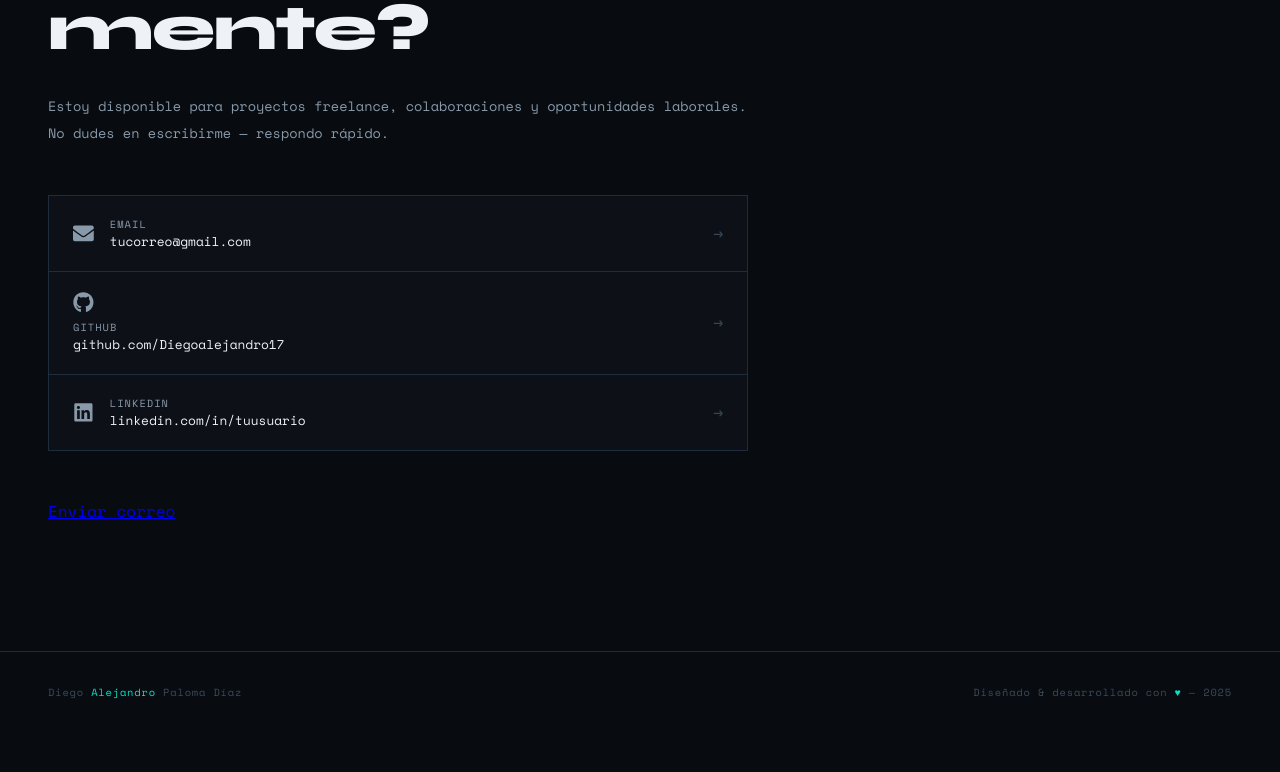
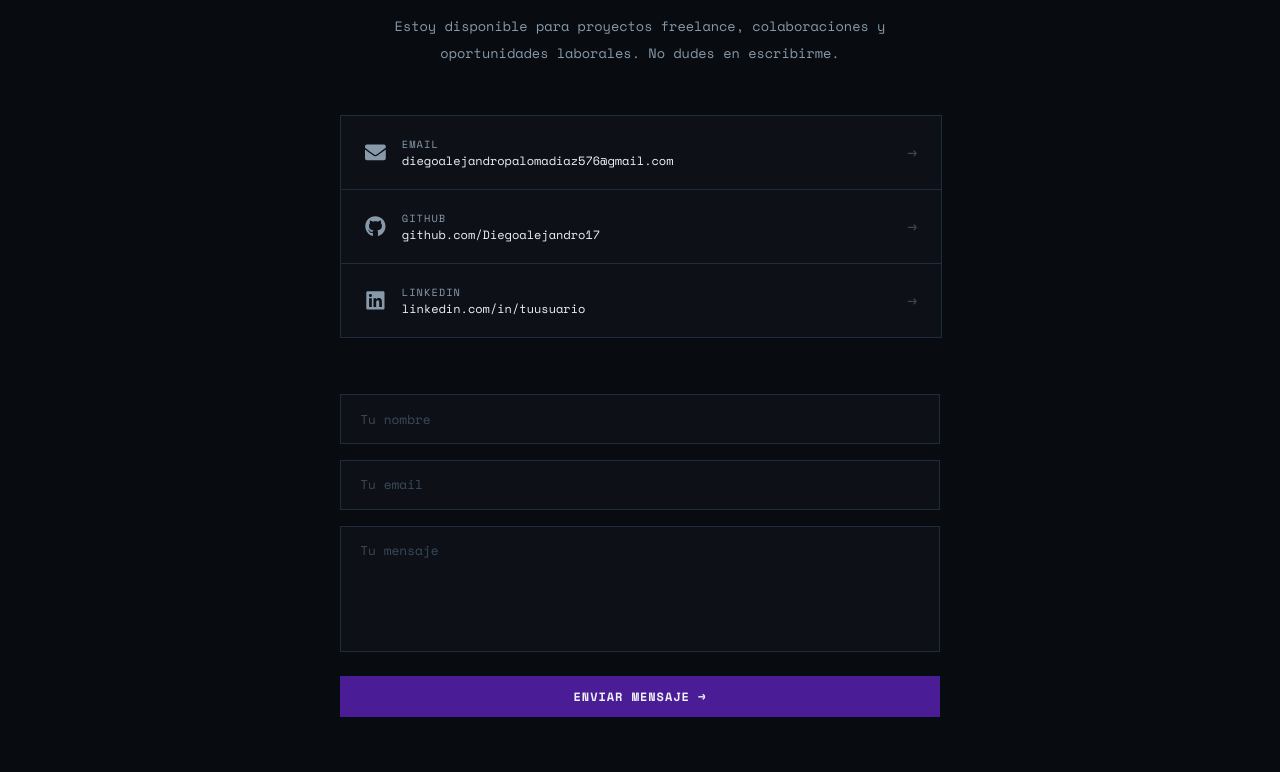
Before and after one commit to Diegoalejandro17/portfolio, a Next.js app: page / in a window 1280 px wide. Shown: the part 3908-4680 px from the top of the page. Before the commit the page ends 4640 px from the top, so only its background shows below. Built offline with nearby package versions, Linux system fonts and the light colour scheme.

Commit message:
Email sending via emailJS is added

```diff
--- a/package.json
+++ b/package.json
@@ -9,6 +9,7 @@
     "lint": "eslint"
   },
   "dependencies": {
+    "@emailjs/browser": "^4.4.1",
     "next": "16.1.6",
     "react": "19.2.3",
     "react-dom": "19.2.3",
--- a/src/components/Contact.js
+++ b/src/components/Contact.js
@@ -1,35 +1,63 @@
+'use client'
+
+import { useState } from 'react'
+import emailjs from '@emailjs/browser'
 import styles from './Contact.module.css'
 import { FaGithub, FaLinkedin, FaEnvelope } from 'react-icons/fa'
 
+export default function Contact() {
+  const [form, setForm] = useState({ from_name: '', from_email: '', message: '' })
+  const [status, setStatus] = useState('')
 
-export default function Contact() {
+  const handleChange = (e) => {
+    setForm({ ...form, [e.target.name]: e.target.value })
+  }
+
+  const handleSubmit = async (e) => {
+    e.preventDefault()
+    setStatus('sending')
+    try {
+      await emailjs.send(
+        process.env.NEXT_PUBLIC_EMAILJS_SERVICE_ID,
+        process.env.NEXT_PUBLIC_EMAILJS_TEMPLATE_ID,
+        form,
+        process.env.NEXT_PUBLIC_EMAILJS_PUBLIC_KEY
+      )
+      setStatus('success')
+      setForm({ from_name: '', from_email: '', message: '' })
+    } catch (error) {
+      setStatus('error')
+    }
+  }
+
   return (
     <section className={styles.contact} id="contact">
       <div className={styles.sectionLabel}>
         <span>04</span> Contacto
       </div>
       <div className={styles.inner}>
-                <h2 className={styles.sectionTitle}>¿Tienes un<br />proyecto en mente?</h2>
+  <h2 className={styles.sectionTitle}>¿Tienes un<br />proyecto?</h2>
   <p className={styles.desc}>
     Estoy disponible para proyectos freelance, colaboraciones y
-                    oportunidades laborales. No dudes en escribirme — respondo rápido.
+    oportunidades laborales. No dudes en escribirme.
   </p>
+  <div className={styles.grid}>
     <div className={styles.links}>
-                    <a href="diegoalejandropalomadiaz576@gmail.com" className={styles.linkRow}>
+      <a href="mailto:diegoalejandropalomadiaz576@gmail.com" className={styles.linkRow}>
         <div className={styles.linkLeft}>
           <FaEnvelope className={styles.linkIcon} />
           <div>
             <div className={styles.linkLabel}>Email</div>
-                                <div className={styles.linkValue}>tucorreo@gmail.com</div>
+            <div className={styles.linkValue}>diegoalejandropalomadiaz576@gmail.com</div>
           </div>
         </div>
         <span className={styles.arrow}>→</span>
       </a>
-                    <a href="https://github.com/Diegoalejandro17" target="-blank" className={styles.linkRow}>
-                        <div className={styles.Left}>
+      <a href="https://github.com/Diegoalejandro17" target="_blank" className={styles.linkRow}>
+        <div className={styles.linkLeft}>
           <FaGithub className={styles.linkIcon} />
           <div>
-                                <div className={styles.linkLabel}>Github</div>
+            <div className={styles.linkLabel}>GitHub</div>
             <div className={styles.linkValue}>github.com/Diegoalejandro17</div>
           </div>
         </div>
@@ -46,9 +74,47 @@ export default function Contact() {
         <span className={styles.arrow}>→</span>
       </a>
     </div>
-                <a href="mailto:diegoalejandropalomadiaz576@gmail.com" className={styles.btn}>
-                    Enviar correo
-                </a>
+    <form onSubmit={handleSubmit} className={styles.form}>
+      <div className={styles.formGroup}>
+        <input
+          type="text"
+          name="from_name"
+          placeholder="Tu nombre"
+          value={form.from_name}
+          onChange={handleChange}
+          required
+          className={styles.input}
+        />
+      </div>
+      <div className={styles.formGroup}>
+        <input
+          type="email"
+          name="from_email"
+          placeholder="Tu email"
+          value={form.from_email}
+          onChange={handleChange}
+          required
+          className={styles.input}
+        />
+      </div>
+      <div className={styles.formGroup}>
+        <textarea
+          name="message"
+          placeholder="Tu mensaje"
+          value={form.message}
+          onChange={handleChange}
+          required
+          rows={5}
+          className={styles.textarea}
+        />
+      </div>
+      <button type="submit" className={styles.btn} disabled={status === 'sending'}>
+        {status === 'sending' ? 'Enviando...' : 'Enviar mensaje →'}
+      </button>
+      {status === 'success' && <p className={styles.success}>¡Mensaje enviado! Te respondo pronto 🚀</p>}
+      {status === 'error' && <p className={styles.error}>Hubo un error, intenta de nuevo.</p>}
+    </form>
+  </div>
 </div>
     </section>
   )
--- a/src/components/Contact.module.css
+++ b/src/components/Contact.module.css
@@ -1,10 +1,11 @@
 .contact {
-    padding: 8rem 3rem;
+  padding: 8rem 1.5rem;
   background: var(--bg);
 }
 
+/* Label superior */
 .sectionLabel {
-    display:flex;
+  display: flex;
   align-items: center;
   gap: 1rem;
   font-size: 0.65rem;
@@ -12,39 +13,59 @@
   text-transform: uppercase;
   color: var(--cyan);
   margin-bottom: 1rem;
+  max-width: 600px;
+  margin-left: auto;
+  margin-right: auto;
 }
 
 .sectionLabel span {
   color: var(--gray2);
 }
 
+/* Contenedor */
 .inner {
-    max-width: 700px;
+  max-width: 600px;
+  margin: 0 auto;
+  width: 100%;
 }
 
+/* Grid principal */
+.grid {
+  display: flex;
+  flex-direction: column;
+  gap: 2rem;
+  width: 100%;
+}
+
+/* Título */
 .sectionTitle {
-    font-family: var(--font-display );
+  font-family: var(--font-display);
   font-size: clamp(2rem, 5vw, 4rem);
   font-weight: 800;
   letter-spacing: -2px;
   line-height: 1;
-    margin-bottom: 2rem;
+  margin-bottom: 1rem;
+  text-align: center;
 }
 
+/* Descripción */
 .desc {
   font-size: 0.85rem;
   color: var(--gray);
   line-height: 2;
   margin-bottom: 3rem;
+  text-align: center;
 }
 
+/* Links */
 .links {
   display: flex;
   flex-direction: column;
   gap: 1px;
   background: var(--border);
   border: 1px solid var(--border);
-    margin-bottom: 3rem;
+  width: 100%;
+  margin-bottom: 1.5rem;
 }
 
 .linkRow {
@@ -65,11 +86,13 @@
   display: flex;
   align-items: center;
   gap: 1rem;
+  min-width: 0;
 }
 
 .linkIcon {
   font-size: 1.3rem;
   color: var(--gray);
+  flex-shrink: 0;
   transition: color 0.3s;
 }
 
@@ -85,35 +108,86 @@
 }
 
 .linkValue {
-    font-size: 0.8rem;
+  font-size: 0.75rem;
   color: var(--white);
   transition: color 0.3s;
+  word-break: break-all;
 }
 
 .linkRow:hover .linkValue {
-    color: var(--purple-hover)
+  color: var(--purple-hover);
 }
 
 .arrow {
   color: var(--gray2);
   font-size: 1rem;
+  flex-shrink: 0;
   transition: transform 0.3s, color 0.3s;
 }
 
 .linkRow:hover .arrow {
-    transform: inline-flex;
+  transform: translateX(4px);
+  color: var(--purple-hover);
+}
+
+/* Formulario */
+.form {
+  display: flex;
+  flex-direction: column;
+  gap: 1rem;
+  width: 100%;
+}
+
+.formGroup {
+  display: flex;
+  flex-direction: column;
+}
+
+/* Inputs */
+.input,
+.textarea {
+  background: var(--bg2);
+  border: 1px solid var(--border);
+  color: var(--white);
+  font-family: var(--font-mono);
+  font-size: 0.8rem;
+  padding: 0.9rem 1.2rem;
+  outline: none;
+  transition: border-color 0.3s;
+  resize: none;
+  width: 100%;
+  box-sizing: border-box; /* 🔥 ARREGLO IMPORTANTE */
+}
+
+.input:focus,
+.textarea:focus {
+  border-color: var(--purple);
+}
+
+.input::placeholder,
+.textarea::placeholder {
+  color: var(--gray2);
+}
+
+/* Botón */
+.btn {
+  display: flex;
   align-items: center;
+  justify-content: center;
   gap: 0.5rem;
   padding: 0.75rem 1.75rem;
   font-family: var(--font-mono);
   font-size: 0.75rem;
   letter-spacing: 0.08em;
   text-transform: uppercase;
-    text-decoration: none;
   font-weight: 700;
   background: var(--purple);
   color: var(--white);
+  border: none;
+  cursor: pointer;
   transition: all 0.3s;
+  margin-top: 0.5rem;
+  width: 100%;
 }
 
 .btn:hover {
@@ -121,6 +195,49 @@
   box-shadow: 0 0 30px var(--purple-glow);
 }
 
-@media (max-width: 768px) {
-    .contact { padding: 5rem 1.5rem; }
+.btn:disabled {
+  opacity: 0.6;
+  cursor: not-allowed;
 }
+
+/* Mensajes */
+.success {
+  font-size: 0.78rem;
+  color: #28c840;
+  margin-top: 0.5rem;
+}
+
+.error {
+  font-size: 0.78rem;
+  color: #ff5f57;
+  margin-top: 0.5rem;
+}
+
+/* RESPONSIVE */
+@media (max-width: 600px) {
+  .contact {
+    padding: 4rem 1rem;
+  }
+
+  .sectionLabel {
+    padding: 0;
+  }
+
+  .linkRow {
+    padding: 1rem;
+  }
+
+  .linkIcon {
+    font-size: 1rem;
+  }
+
+  .linkValue {
+    font-size: 0.65rem;
+  }
+
+  .input,
+  .textarea {
+    font-size: 0.75rem;
+    padding: 0.75rem 1rem;
+  }
+}
```
Also changed, not shown: 1 other file (tests, documents, lock files or other folders). Lines whose indentation alone changed are shown as unchanged.
